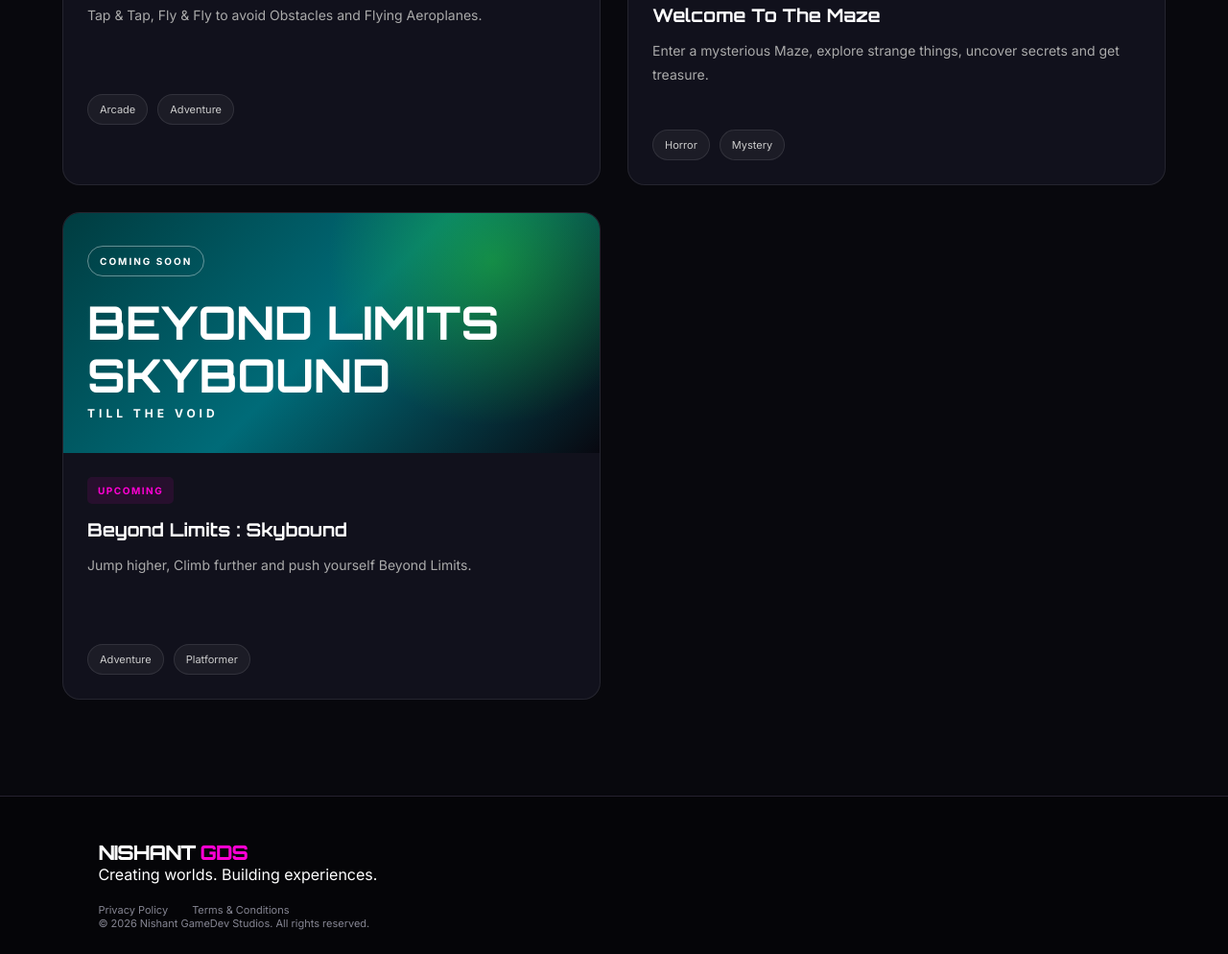
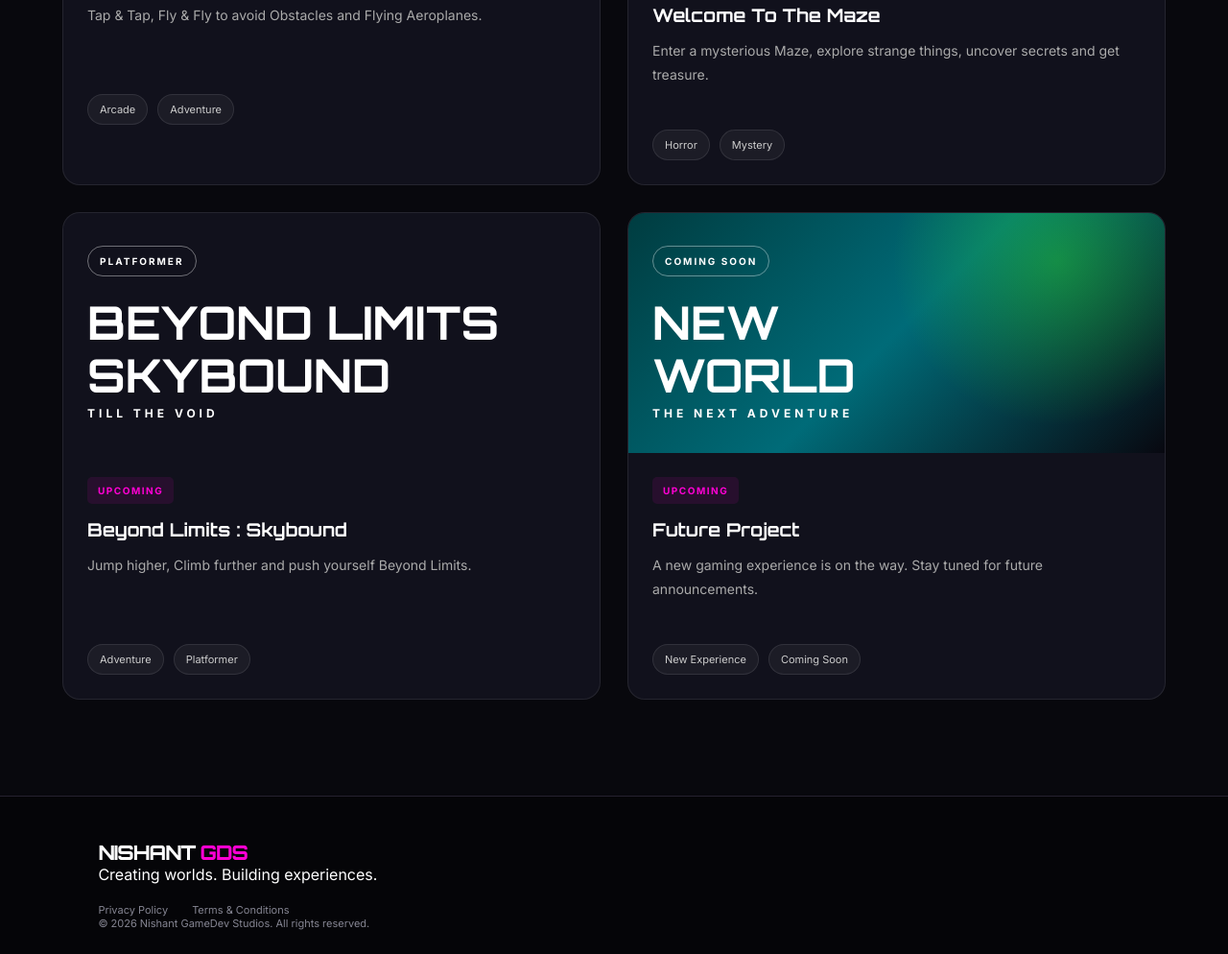
Before and after one commit to nishantabk/nishant-gamedev-studios, a plain HTML site: page games.html in a window 1280 px wide. Shown: the part 1051-2045 px from the top of the page at 96% size. Drawn offline with Linux system fonts and the light colour scheme.

Commit message:
Update games.html

```diff
--- a/games.html
+++ b/games.html
@@ -52,7 +52,7 @@
 
     <section class="games-grid">
 
-      <!-- GAME 1 -->
+      <!-- Flyer Fighter -->
       <article class="project-card">
 
         <div class="project-art flyer-art">
@@ -77,7 +77,7 @@
 
       </article>
 
-      <!-- GAME 2 -->
+      <!-- Welcome to the Maze -->
       <article class="project-card">
 
         <div class="project-art maze-art">
@@ -104,27 +104,54 @@
 
       </article>
 
-      <!-- GAME 3 -->
+        <!-- Beyond Limits : Skybound -->
+      <article class="project-card">
+
+          <div class="project-art beyond-art">
+              <span class="art-tag">PLATFORMER</span>
+              <h2>BEYOND LIMITS<br>SKYBOUND</h2>
+              <p>TILL THE VOID</p>
+          </div>
+
+          <div class="project-info">
+              <span class="project-status upcoming">UPCOMING</span>
+
+              <h3>Beyond Limits : Skybound</h3>
+
+              <p>
+                  Jump higher, Climb further and push yourself Beyond Limits.
+              </p>
+
+              <div class="project-meta">
+                  <span>Adventure</span>
+                  <span>Platformer</span>
+              </div>
+          </div>
+
+      </article>
+
+        <!-- Upcoming game -->
       <article class="project-card">
 
         <div class="project-art upcoming-art">
           <span class="art-tag">COMING SOON</span>
-          <h2>BEYOND LIMITS<br>SKYBOUND</h2>
-          <p>TILL THE VOID</p>
+          <h2>NEW<br>WORLD</h2>
+          <p>THE NEXT ADVENTURE</p>
         </div>
 
         <div class="project-info">
           <span class="project-status upcoming">UPCOMING</span>
 
-          <h3>Beyond Limits : Skybound</h3>
+          <h3>Future Project</h3>
 
           <p>
-            Jump higher, Climb further and push yourself Beyond Limits.
+            A new gaming experience is on the way.
+            Stay tuned for future announcements.
           </p>
 
           <div class="project-meta">
-            <span>Adventure</span>
-            <span>Platformer</span>
+            <span>New Experience</span>
+            <span>Coming Soon</span>
           </div>
         </div>
 
```
